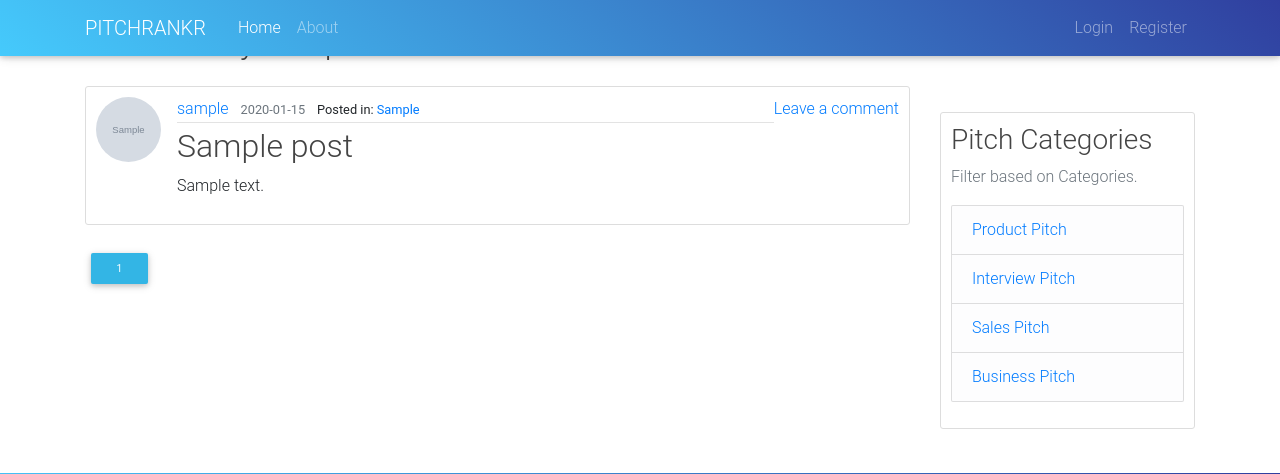
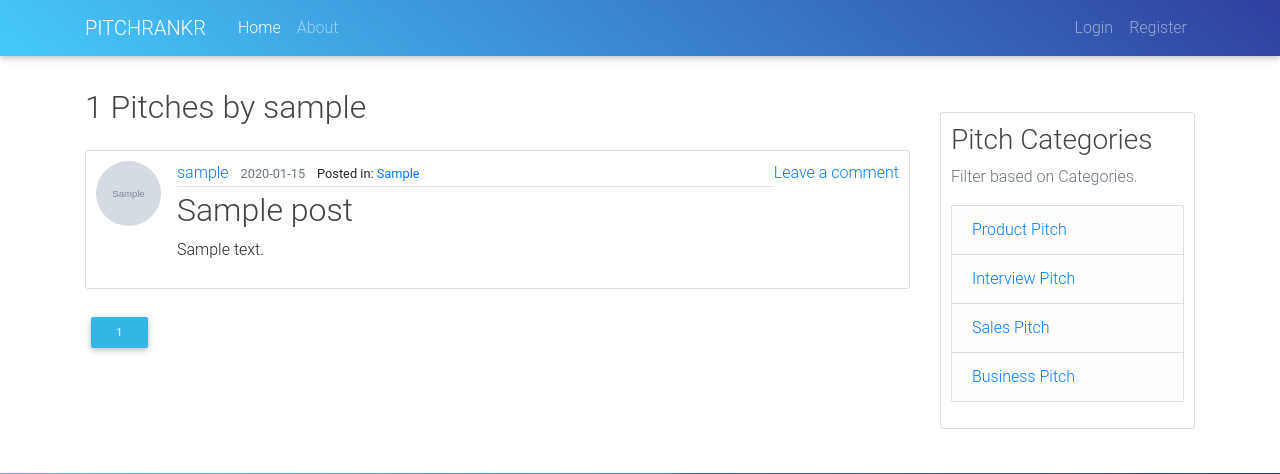
Before and after one commit to josylad/Flask-Pitch, a Flask app: a page that uses app/templates/userposts.html in a window 1280 px wide. Shown: the top 474 px of the page. Run offline with Flask 2, Linux system fonts and the light colour scheme; tables that the repository leaves empty hold one stand-in row (values such as "Sample post"); grey boxes marked "Sample" are stand-in pictures; some libraries are stand-ins or nearby versions.

Commit message:
Update html page

```diff
--- a/app/templates/userposts.html
+++ b/app/templates/userposts.html
@@ -1,7 +1,7 @@
 {% extends "layout.html" %}
 
 {% block content%}
-    <h2 class="mb-4 mt-2"> {{ posts.total }} Pitches by {{user.username}} </h2>
+    <h2 class="mb-4 mt-5 pt-4"> {{ posts.total }} Pitches by {{user.username}} </h2>
 
     {% for post in posts.items %}
 
```
